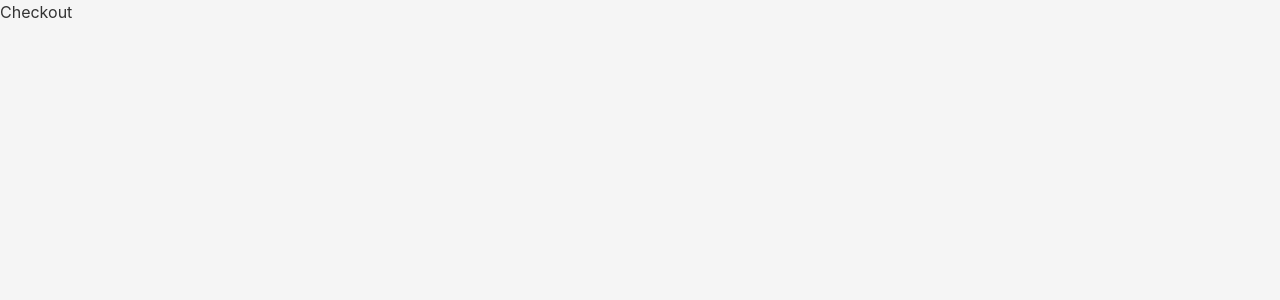
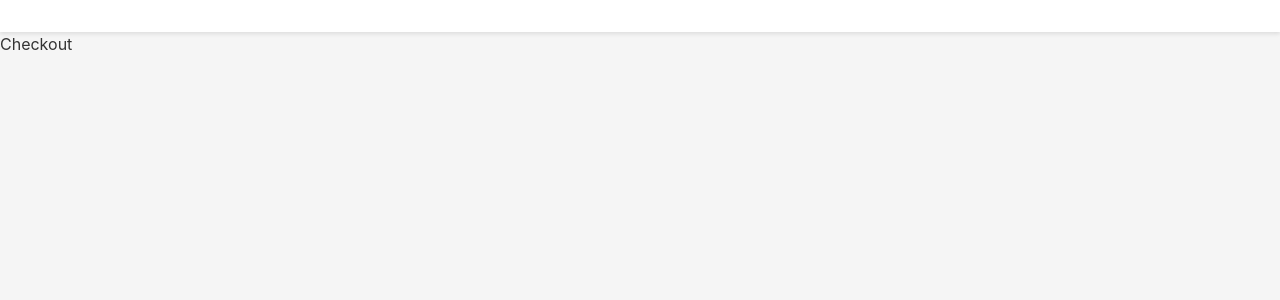
Before and after one commit to BarkerBrian-FS/ReactRefresher, a React (Vite) app: page /checkout in a window 1280 px wide. Shown: the top 300 px of the page. Built offline with nearby package versions, Linux system fonts and the light colour scheme.

Commit message:
added navbar component

```diff
--- a/src/App.jsx
+++ b/src/App.jsx
@@ -3,10 +3,12 @@ import "./App.css";
 import Home from "./pages/Home";
 import Auth from "./pages/Auth";
 import Checkout from "./pages/Checkout";
+import Navbar from "./components/Navbar";
 
 function App() {
   return (
     <div className="app">
+      <Navbar />
       <Routes>
         <Route path="/" element={<Home />} />
         <Route path="/auth" element={<Auth />} />
--- /dev/null
+++ b/src/components/Navbar.jsx
@@ -0,0 +1,5 @@
+const Navbar = () => {
+  return <nav className="navbar"></nav>;
+};
+
+export default Navbar;
```
